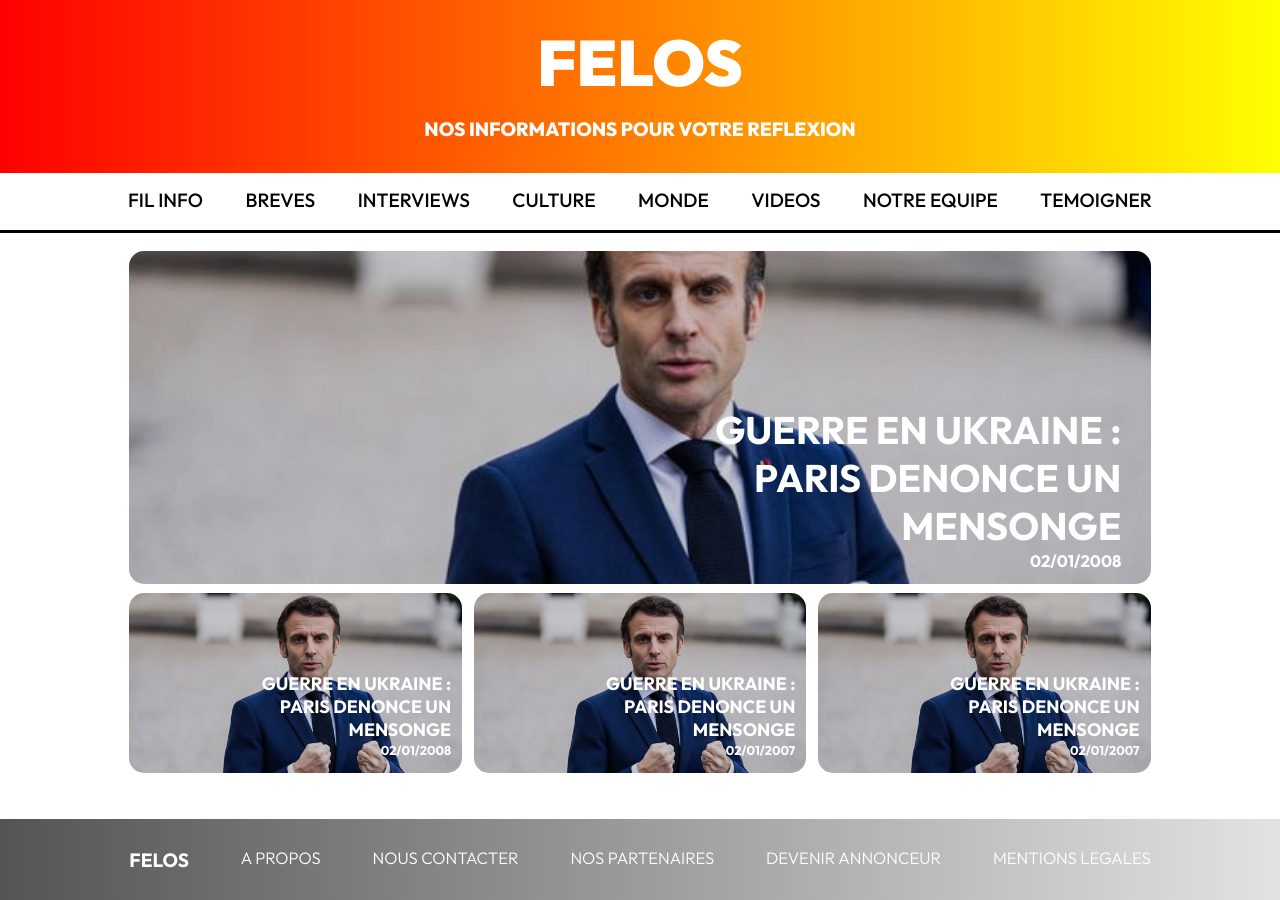
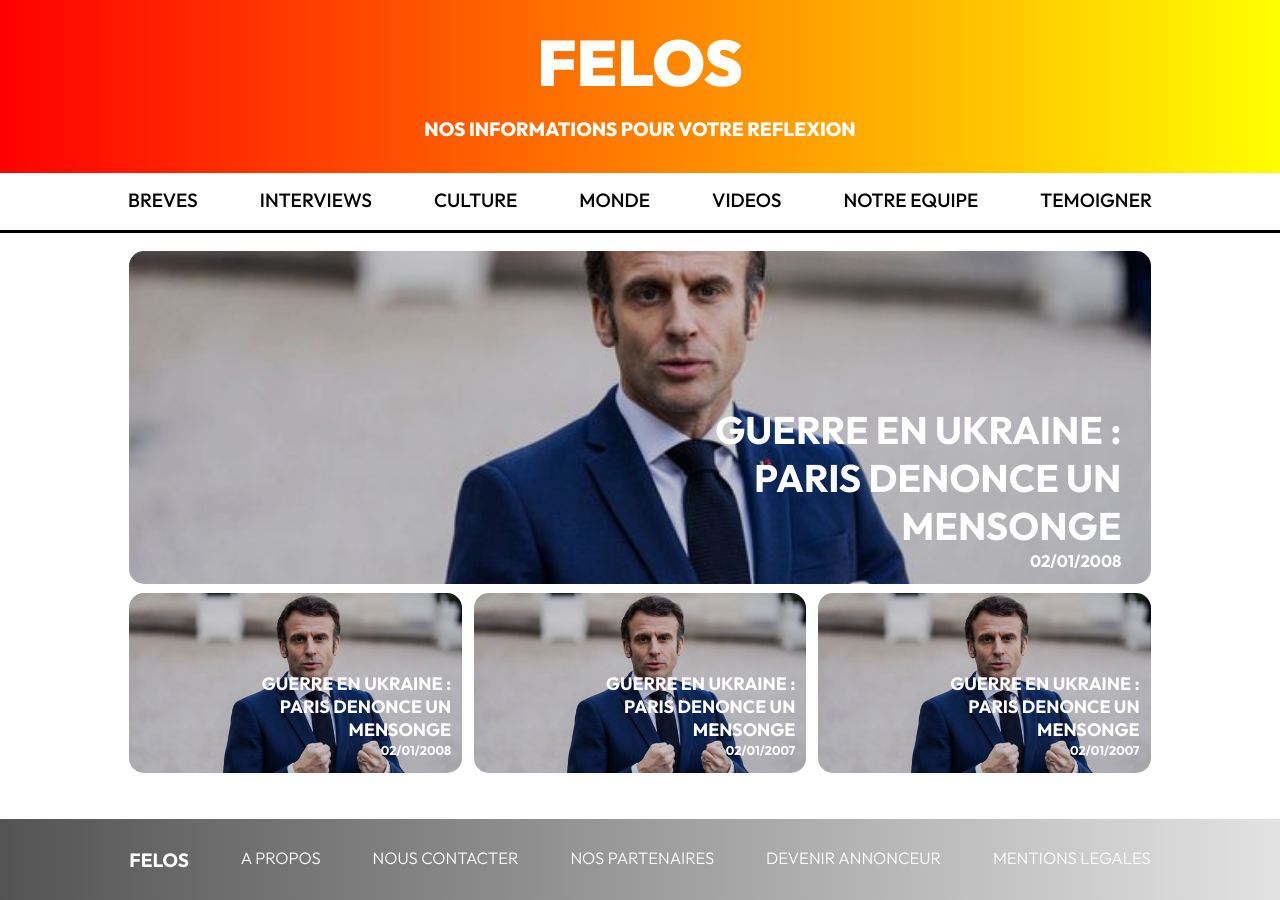
Before and after one commit to FELOSNews/website, a Jekyll site: the page built from pages/index.html, in a window 1280 px wide. Built offline with Jekyll 4.4.1, drawn with Linux system fonts in a browser that asks for light colours.

Commit message:
⚰️ Remove fil-info links

```diff
--- a/_layouts/home.html
+++ b/_layouts/home.html
@@ -42,7 +42,6 @@
                 </div>
 
                 <div class="navbar">
-                    <a class="filinfo" href="/fil_info">FIL INFO</a>
                     <a class="breves" href="/breves">BREVES</a>
                     <a class="interviews" href="/interviews">INTERVIEWS</a>
                     <a class="culture" href="/culture">CULTURE</a>
--- a/_layouts/pager.html
+++ b/_layouts/pager.html
@@ -48,7 +48,6 @@
                 </div>
 
                 <div class="navbar">
-                    <a class="filinfo" href="/fil_info">FIL INFO</a>
                     <a class="breves" href="/breves">BREVES</a>
                     <a class="interviews" href="/interviews">INTERVIEWS</a>
                     <a class="culture" href="/culture">CULTURE</a>
--- a/_layouts/post.html
+++ b/_layouts/post.html
@@ -42,7 +42,6 @@
                 </div>
 
                 <div class="navbar">
-                    <a class="filinfo" href="/fil_info">FIL INFO</a>
                     <a class="breves" href="/breves">BREVES</a>
                     <a class="interviews" href="/interviews">INTERVIEWS</a>
                     <a class="culture" href="/culture">CULTURE</a>
```
